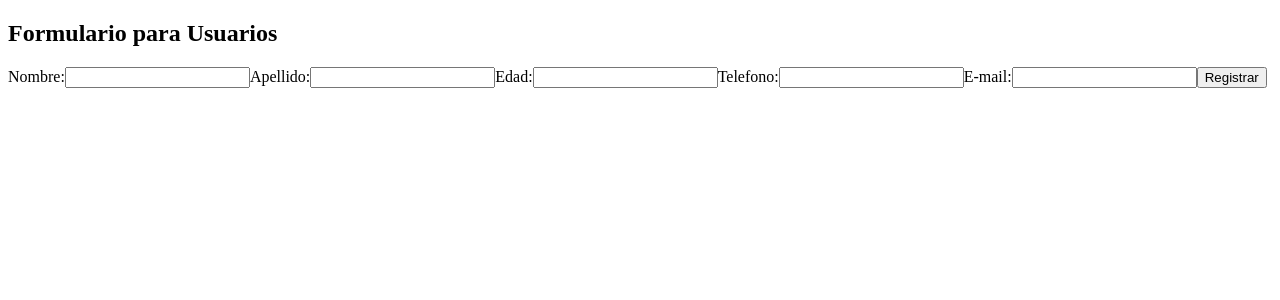
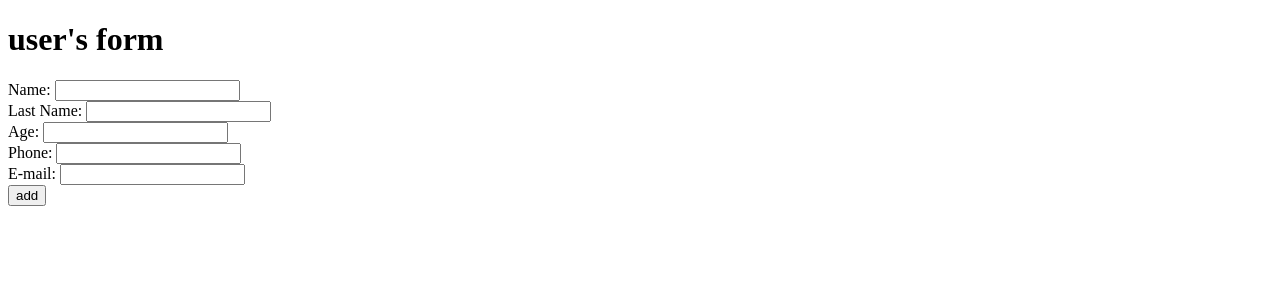
Before and after one commit to susana-vargas/jupiter, a React (Create React App) app: page / in a window 1280 px wide. Shown: the top 300 px of the page. Built offline with nearby package versions, Linux system fonts and the light colour scheme.

Commit message:
se extrageon dos componentes el formulario y el listado de los datos

```diff
--- a/package.json
+++ b/package.json
@@ -9,6 +9,7 @@
     "react": "^18.2.0",
     "react-dom": "^18.2.0",
     "react-scripts": "5.0.1",
+    "uuid": "^9.0.1",
     "web-vitals": "^2.1.4"
   },
   "scripts": {
@@ -34,5 +35,8 @@
       "last 1 firefox version",
       "last 1 safari version"
     ]
+  },
+  "devDependencies": {
+    "@types/uuid": "^9.0.7"
   }
 }
--- /dev/null
+++ b/src/App.jsx
@@ -0,0 +1,9 @@
+import { User } from "./formularios/User"
+
+export const App = () => {
+  return (
+    <>
+    <User/>
+    </>
+  )
+}
--- /dev/null
+++ b/src/formularios/User.jsx
@@ -0,0 +1,68 @@
+import { UserForm } from "./UserForm";
+import { UserList } from "./UserList";
+
+import { useState } from "react";
+import { v4 } from "uuid";
+
+export const User = () => {
+  const [users, setUsers] = useState([])
+  const [name, setName] = useState('');
+  const [lastName, setLastName] = useState('');
+  const [age, setAge] = useState('');
+  const [phone, setPhone] = useState('');
+  const [email, setEmail] = useState('');
+
+  const handleNameInputChange = (event) => {
+    setName(event.target.value);
+  }
+  const handleLastNameInputChange = (event) => {
+    setLastName(event.target.value);
+  }
+  const handleAgeInputChange = (event) => {
+    setAge(event.target.value);
+  }
+  const handlePhoneInputChange = (event) => {
+    setPhone(event.target.value);
+  }
+  const handleEmailInputChange = (event) => {
+    setEmail(event.target.value);
+  }
+
+  const addRecord = (event) => {
+    event.preventDefault();
+    const nuevoUsuario = {
+      id: v4(),
+      name,
+      lastName,
+      age,
+      phone,
+      email,
+    };
+    setUsers([...users, nuevoUsuario]);
+    console.log(users);
+    setName('');
+    setLastName('');
+    setAge('');
+    setPhone('');
+    setEmail('');
+  }
+  return (
+    <>
+    <h1>user's form</h1>
+    <UserForm
+    name={name}
+    lastName={lastName}
+    age={age}
+    phone={phone}
+    email={email}
+    handleNameInputChange={handleNameInputChange}
+    handleLastNameInputChange={handleLastNameInputChange}
+    handleAgeInputChange={handleAgeInputChange}
+    handlePhoneInputChange={handlePhoneInputChange}
+    handleEmailInputChange={handleEmailInputChange}
+    addRecord={addRecord}
+    />
+    <UserList users={users} />
+    </>
+  )
+}
--- /dev/null
+++ b/src/formularios/UserForm.jsx
@@ -0,0 +1,36 @@
+export const UserForm = ({
+  name,
+  lastName,
+  age,
+  phone,
+  email,
+  handleNameInputChange,
+  handleLastNameInputChange,
+  handleAgeInputChange,
+  handlePhoneInputChange,
+  handleEmailInputChange,
+  addRecord,
+}) => {
+  return (
+    <form onSubmit={addRecord}>
+      <div>
+        Name: <input value={name} onChange={handleNameInputChange} />
+      </div>
+      <div>
+        Last Name: <input value={lastName} onChange={handleLastNameInputChange} />
+      </div>
+      <div>
+        Age: <input value={age} onChange={handleAgeInputChange} />
+      </div>
+      <div>
+        Phone: <input value={phone} onChange={handlePhoneInputChange} />
+      </div>
+      <div>
+        E-mail: <input value={email} onChange={handleEmailInputChange} />
+      </div>
+      <div>
+        <button type="submit">add</button>
+      </div>
+    </form>
+  )
+};
--- /dev/null
+++ b/src/formularios/UserList.jsx
@@ -0,0 +1,13 @@
+export const  UserList = ({users}) => {
+  <ul>
+    {users.map((user) => (
+        <li key={user.id}>
+          <strong> Name:</strong> {user.name},
+          <strong> Last Name:</strong> {user.lastName},
+          <strong> Age:</strong> {user.age},
+          <strong> Phone:</strong> {user.phone},
+          <strong> E-mail</strong> {user.email}
+        </li>
+      ))}
+    </ul>
+};
--- a/src/formularios/formulario.users.js
+++ /dev/null
@@ -1,74 +0,0 @@
-import { useState } from "react";
-
-export const User = () => {
-  const [usuarios, setUsuarios] = useState([])
-  const [nombre, setNombre] = useState('');
-  const [apellido, setApellido] = useState('');
-  const [edad, setEdad] = useState('');
-  const [telefono, setTelefono] = useState('');
-  const [email, setEmail] = useState('');
-
-  const entraNombre = (event) => {
-    setNombre(event.target.value);
-  }
-  const entraApellido = (event) => {
-    setApellido(event.target.value);
-  }
-  const entraEdad = (event) => {
-    setEdad(event.target.value);
-  }
-  const entraTelefono = (event) => {
-    setTelefono(event.target.value);
-  }
-  const entraEmail = (event) => {
-    setEmail(event.target.value);
-  }
-
-  const envioDatos = (event) => {
-    event.preventDefault();
-    const nuevoUsuario = {nombre, apellido, edad, telefono, email};
-    setUsuarios([...usuarios, nuevoUsuario]);
-    console.log('Enviado');
-    setNombre('');
-    setApellido('');
-    setEdad('');
-    setTelefono('');
-    setEmail('');
-  }
-  return (
-    <>
-    <h2>Formulario para Usuarios</h2>
-
-    <form onSubmit={envioDatos}>
-      <label>Nombre:
-        <input type={"text"} value={nombre} onChange={entraNombre}/>
-      </label>
-      <label>Apellido:
-        <input type={"text"} value={apellido} onChange={entraApellido}/>
-      </label>
-      <label>Edad:
-        <input type={"number"} value={edad} onChange={entraEdad}/>
-      </label>
-      <label>Telefono:
-        <input type={"number"} value={telefono} onChange={entraTelefono}/>
-      </label>
-      <label>E-mail:
-        <input type={"email"} value={email} onChange={entraEmail}/>
-      </label>
-      <button type="submit">Registrar</button>
-    </form>
-    <ul>
-    {usuarios.map((usuario, index) => (
-        <li key={index}>
-          <strong>Nombre:</strong> {usuario.nombre},
-          <strong>Apellido:</strong> {usuario.apellido},
-          <strong>Edad:</strong> {usuario.edad},
-          <strong>Telefono:</strong> {usuario.telefono},
-          <strong>E-mail</strong> {usuario.email}
-        </li>
-      ))}
-    </ul>
-
-    </>
-  )
-}
--- a/src/index.js
+++ b/src/index.js
@@ -1,12 +1,12 @@
 import React from 'react';
 import ReactDOM from 'react-dom/client';
 import reportWebVitals from './reportWebVitals';
-import { User } from './formularios/formulario.users';
+import { App } from './App';
 
 const root = ReactDOM.createRoot(document.getElementById('root'));
 root.render(
   <React.StrictMode>
-    <User />
+    <App />
   </React.StrictMode>
 );
 
```
Also changed, not shown: 1 other file (tests, documents, lock files or other folders).
